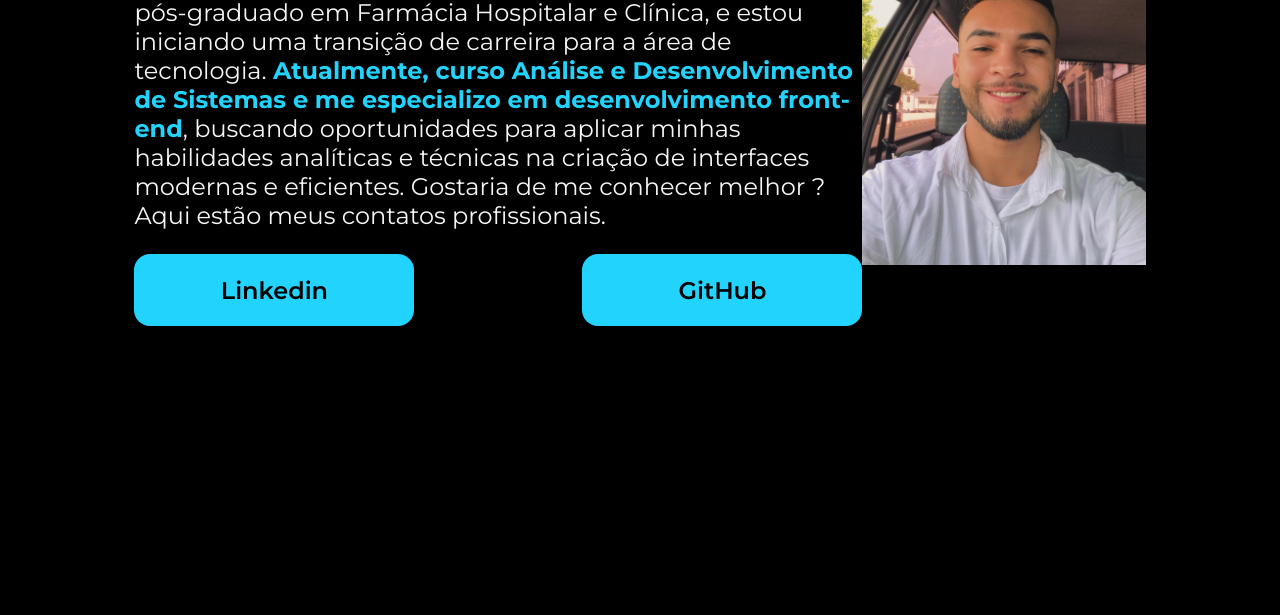
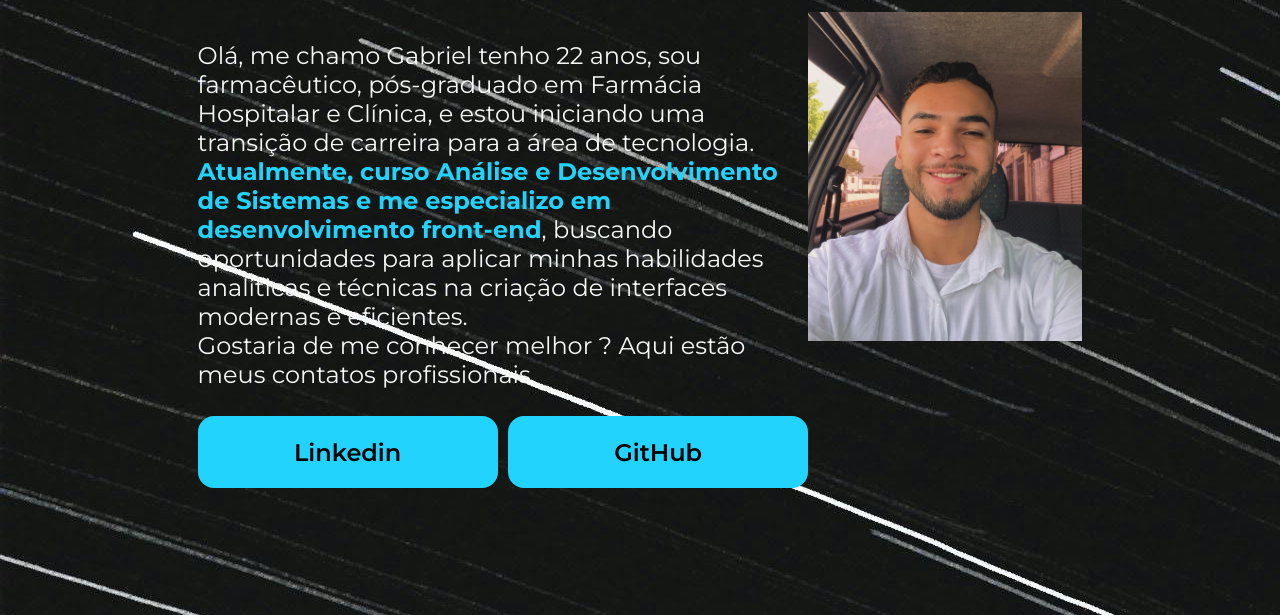
Before and after one commit to Gabs4256/Apresenta-o-pessoal, a plain HTML site: page index.html in a window 1280 px wide. Shown: the part 262-877 px from the top of the page. Before the commit the page ends 800 px from the top, so only its background shows below. Drawn offline with nearby package versions, Linux system fonts and the light colour scheme.

Commit message:
ajustes visuais, integração de links para nova guia

```diff
--- a/index.html
+++ b/index.html
@@ -23,18 +23,21 @@
             >Atualmente, curso Análise e Desenvolvimento de Sistemas e me
             especializo em desenvolvimento front-end</strong
           >, buscando oportunidades para aplicar minhas habilidades analíticas e
-          técnicas na criação de interfaces modernas e eficientes. Gostaria de
-          me conhecer melhor ? Aqui estão meus contatos profissionais.
+          técnicas na criação de interfaces modernas e eficientes.<br />
+          Gostaria de me conhecer melhor ? Aqui estão meus contatos
+          profissionais.
         </p>
         <div class="aprensentacao__links">
           <a
             class="apresentacao__links__linkedin"
             href="https://linkedin.com/in/gabriel-venâncio-7952421b9"
+            target="_blank"
             >Linkedin</a
           >
           <a
             class="apresentacao__links__linkedin"
             href="https://github.com/Gabs4256"
+            target="_blank"
           >
             GitHub
           </a>
--- a/style.css
+++ b/style.css
@@ -9,7 +9,7 @@
 body {
   height: 100%;
   box-sizing: border-box;
-  background-color: #000000;
+  background-image: url("segundo.png.jpg");
   color: #f6f6f6;
 }
 .titulo-destaque {
@@ -19,13 +19,16 @@ body {
   color: #22d4fd;
 }
 .bloco-principal {
-  margin: 10%;
+  margin: 10% 15%;
   display: flex;
   align-items: center;
   justify-content: space-between;
 }
 .bloco__filho {
   width: 800px;
+  display: flex;
+  flex-direction: column;
+  gap: 3px;
 }
 .apresentacao__conteudo {
   font-size: 36px;
@@ -40,7 +43,7 @@ body {
 }
 
 img {
-  max-width: 28%;
+  max-width: 31%;
   height: auto;
 }
 .aprensentacao__links {
@@ -49,7 +52,7 @@ img {
 }
 .apresentacao__links__linkedin {
   background-color: #22d4fd;
-  width: 280px;
+  width: 300px;
   text-align: center;
   border-radius: 16px;
   font-size: 24px;
```
Also changed, not shown: segundo.png.jpg (added).
